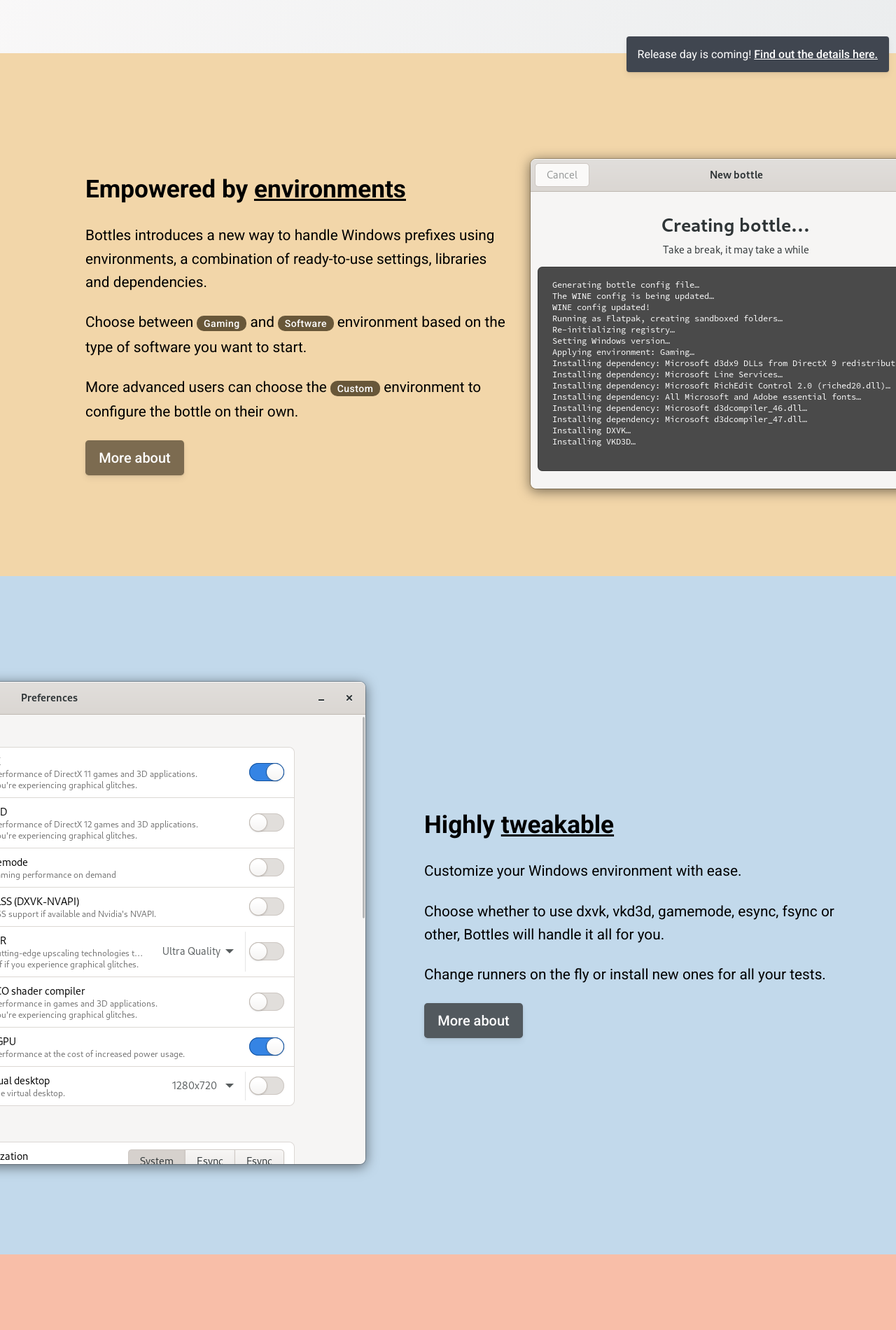
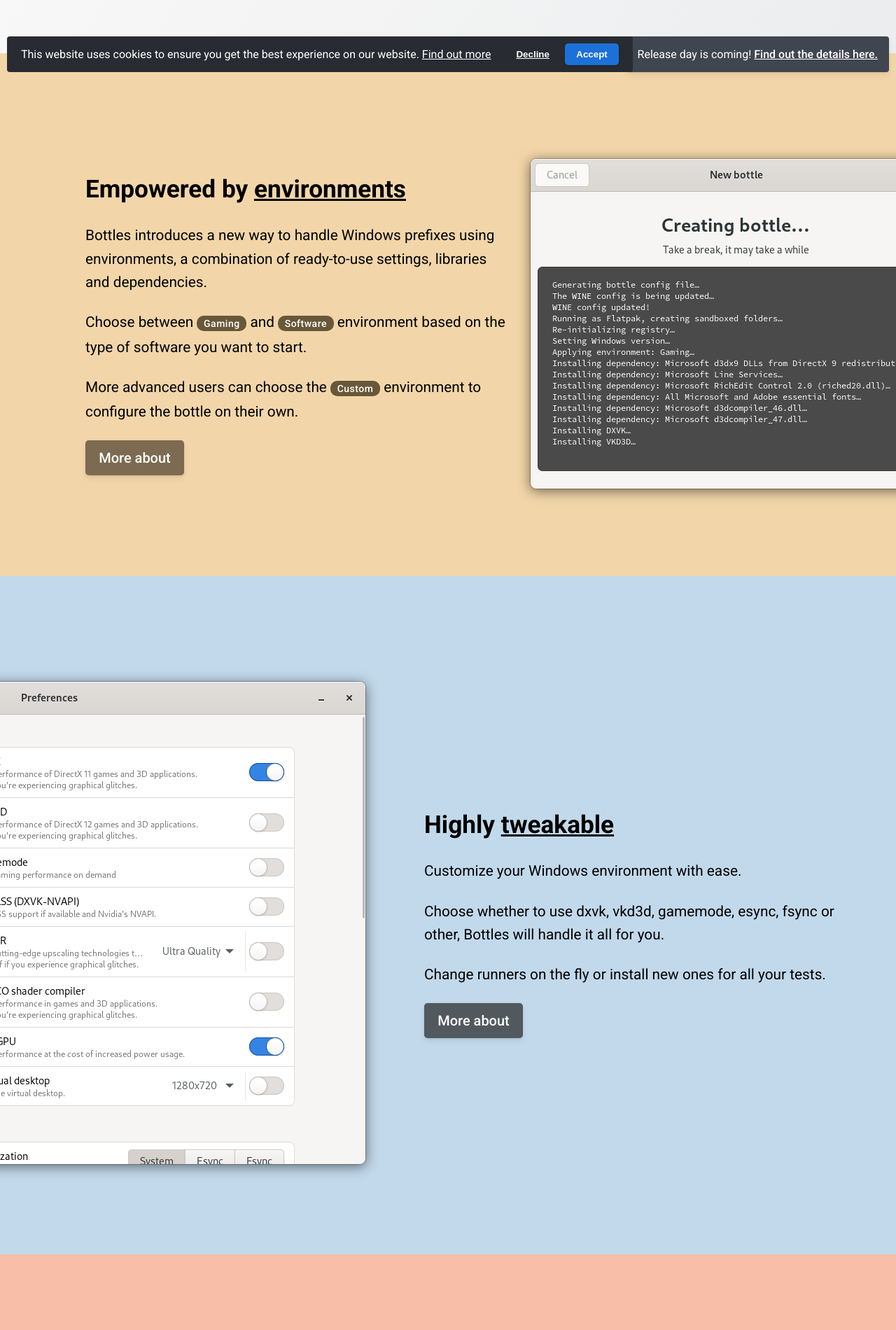
Before and after one commit to bottlesdevs/website, a Jekyll site: the page built from index.html, in a window 1280 px wide. Shown: the part 787-2687 px from the top of the page at 70% size. Built offline with Jekyll 4.4.1, drawn with Linux system fonts in a browser that asks for light colours; nearby versions of some CDN libraries; comment, search, counter and statistics services are not loaded.

Commit message:
cookies page

```diff
--- a/_includes/footer.html
+++ b/_includes/footer.html
@@ -41,11 +41,37 @@
   })();
   </script>
 
-  <script type="text/javascript" src="//www.freeprivacypolicy.com/public/cookie-consent/4.0.0/cookie-consent.js" charset="UTF-8"></script>
-  <script type="text/javascript" charset="UTF-8">
-  document.addEventListener('DOMContentLoaded', function () {
-  cookieconsent.run({"notice_banner_type":"simple","consent_type":"express","palette":"light","language":"en","page_load_consent_levels":["strictly-necessary"],"notice_banner_reject_button_hide":false,"preferences_center_close_button_hide":false,"website_name":"usebottles.com"});
+<div class="cookies-panel">
+  <div class="container large">
+    <div class="text">
+      <p>This website uses cookies to ensure you get the best experience on our website. <a href="/cookies">Find out more</a></p>
+    </div>
+    <div class="actions">
+      <button class="button link" id="cookie_decline">Decline</button>
+      <button class="button" id="cookie_accept">Accept</button>
+    </div>
+  </div>
+</div>
+
+<script>
+  var cookie_accept = document.getElementById("cookie_accept");
+  var cookie_decline = document.getElementById("cookie_decline");
+  var cookies_panel = document.getElementsByClassName("cookies-panel")[0];
+
+  if (document.cookie.indexOf("cookies=accepted") > -1) {
+    cookies_panel.style.display = "none";
+  }
+
+  cookie_accept.addEventListener("click", function() {
+    document.cookie = "cookies=accepted; expires=Fri, 31 Dec 9999 23:59:59 GMT; path=/";
+    cookies_panel.style.display = "none";
+    Countly.q.push(['track_accept_cookies']);
   });
-  </script>
+  cookie_decline.addEventListener("click", function() {
+    document.cookie = "cookies=declined; expires=Fri, 31 Dec 9999 23:59:59 GMT; path=/";
+    cookies_panel.style.display = "none";
+    Countly.q.push(['track_event', 'cookies', 'declined']);
+  });
 
-  <noscript>Cookie Consent by <a href="https://www.freeprivacypolicy.com/free-privacy-policy-generator/" rel="nofollow noopener">Free Privacy Policy website</a></noscript>
+
+</script>
--- a/assets/css/style.css
+++ b/assets/css/style.css
@@ -965,6 +965,40 @@
     background-color: #ddc2eb;
 }
 
+.cookies-panel {
+    position: fixed;
+    bottom: 0;
+    left: 0;
+    background: #282c32;
+    margin: 10px;
+    border-radius: 4px;
+}
+
+.cookies-panel p {
+    margin: 0;
+}
+
+.cookies-panel .container {
+    display: flex;
+    flex-direction: row;
+    align-items: center;
+    gap: 20px;
+    padding: 10px 20px;
+}
+
+.cookies-panel .actions {
+    display: flex;
+}
+
+.cookies-panel .actions .button {
+    border: 0;
+    cursor: pointer;
+}
+
+.cookies-panel,.cookies-panel a,.cookies-panel .link {
+    color: #fff;
+}
+
 @media screen and (max-width: 745px) {
     .splitter {
         display: flex;
```
Also changed, not shown: cookies.md (added, +63 -0 lines).
